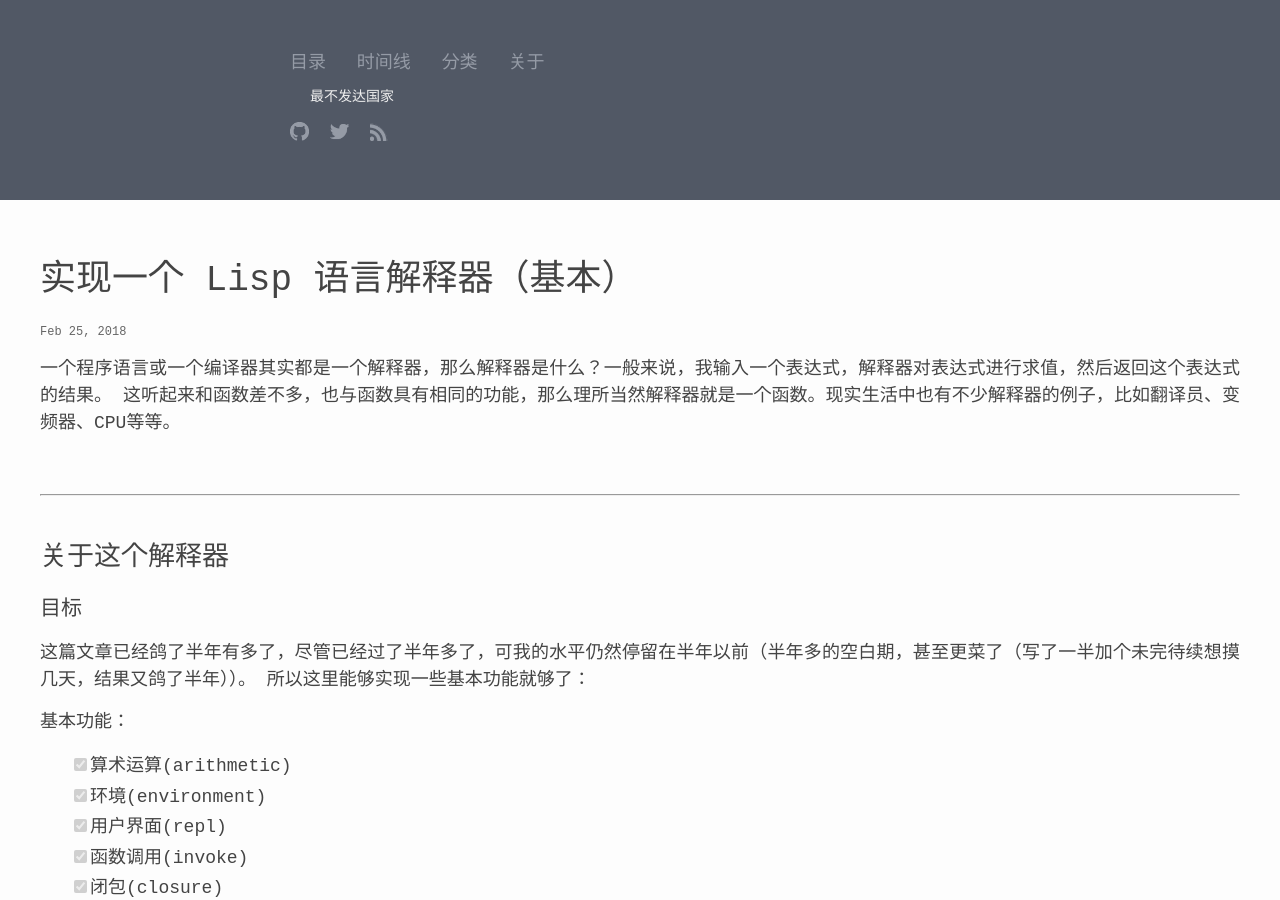
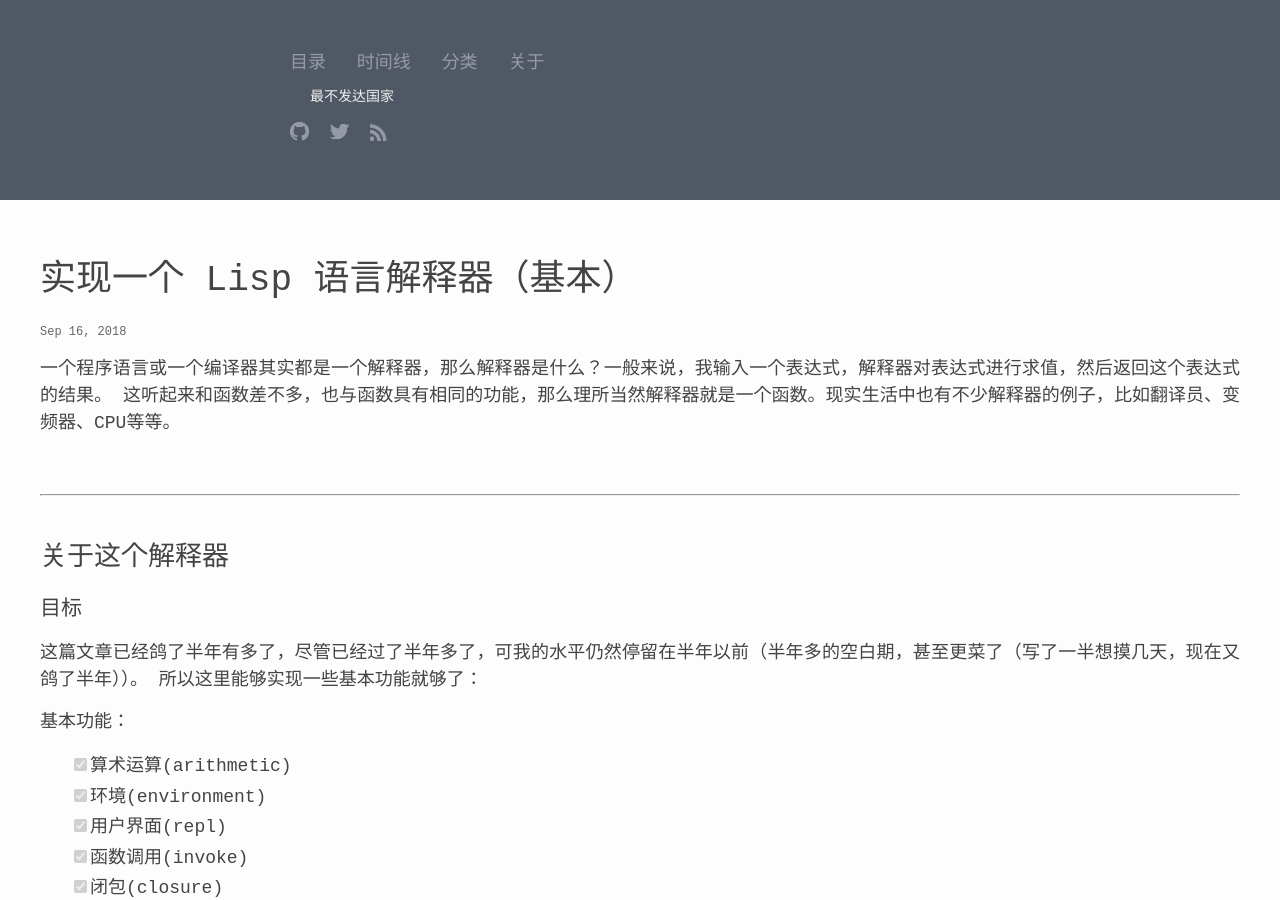
Before and after one commit to ldcc/ldcc.github.io, a Jekyll site: the page built from _posts/2018-09-16-r3-interpreter.md, in a window 1280 px wide and 900 px high. Built offline with Jekyll 4.4.1, drawn with Linux system fonts in a browser that asks for light colours; formulas are drawn with MathJax 3.

Commit message:
update post

```diff
--- a/_posts/2018-09-16-r3-interpreter.md
+++ b/_posts/2018-09-16-r3-interpreter.md
@@ -2,13 +2,11 @@
 layout: post
 title: 实现一个 Lisp 语言解释器（基本）
 category: interpreter
-date: 2018-02-25
+date: 2018-09-16
 ---
 
 一个程序语言或一个编译器其实都是一个解释器，那么解释器是什么？一般来说，我输入一个表达式，解释器对表达式进行求值，然后返回这个表达式的结果。
 这听起来和函数差不多，也与函数具有相同的功能，那么理所当然解释器就是一个函数。现实生活中也有不少解释器的例子，比如翻译员、变频器、CPU等等。
-
-
 
 <br />
 
@@ -20,7 +18,7 @@ date: 2018-02-25
 
 ### 目标
 
-这篇文章已经鸽了半年有多了，尽管已经过了半年多了，可我的水平仍然停留在半年以前（半年多的空白期，甚至更菜了（写了一半加个未完待续想摸几天，结果又鸽了半年））。
+这篇文章已经鸽了半年有多了，尽管已经过了半年多了，可我的水平仍然停留在半年以前（半年多的空白期，甚至更菜了（写了一半想摸几天，现在又鸽了半年））。
 所以这里能够实现一些基本功能就够了：
 
 基本功能：
```
Also changed, not shown: other parts of _posts/2018-09-16-r3-interpreter.md (+1 -1 lines).
